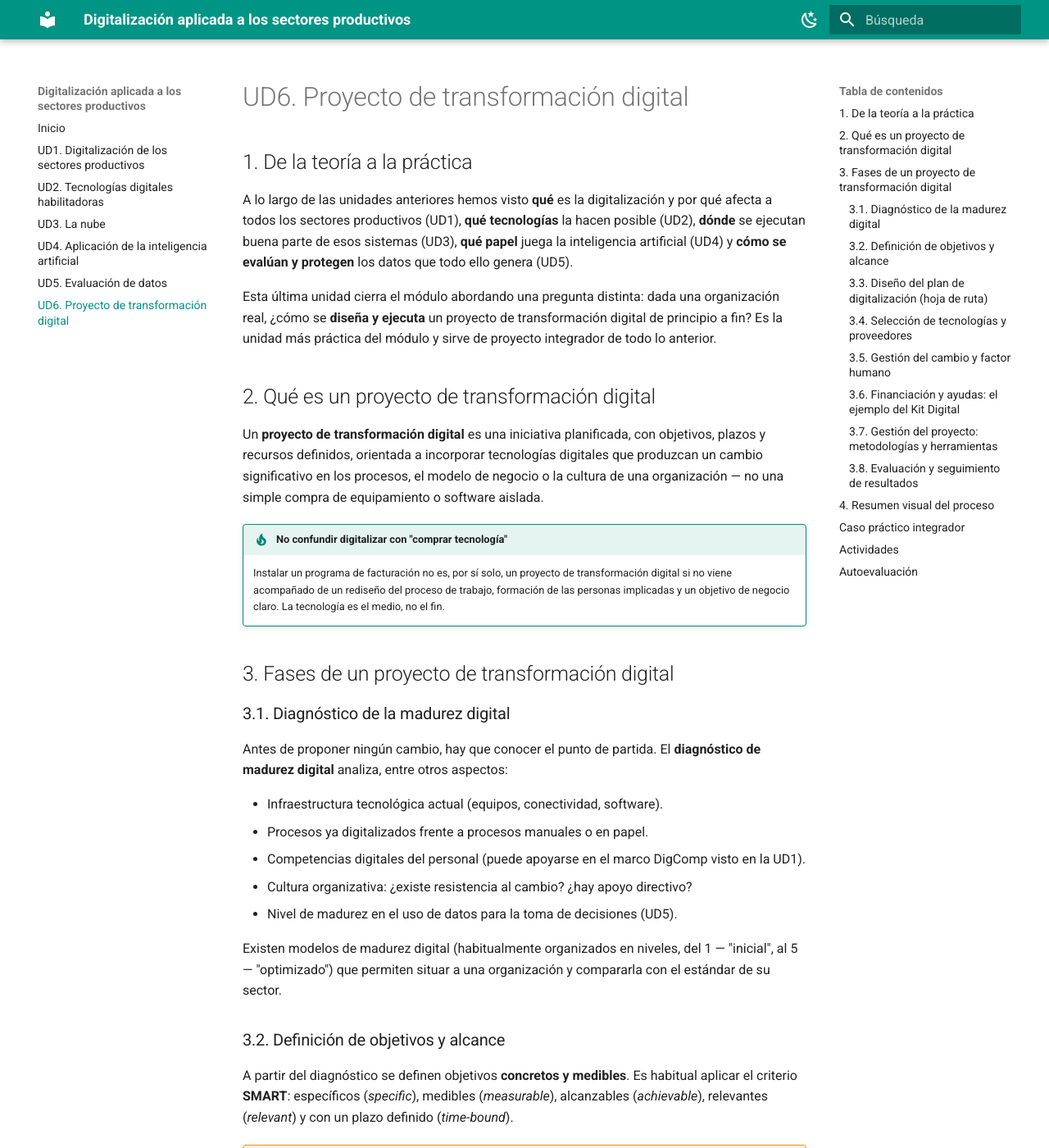
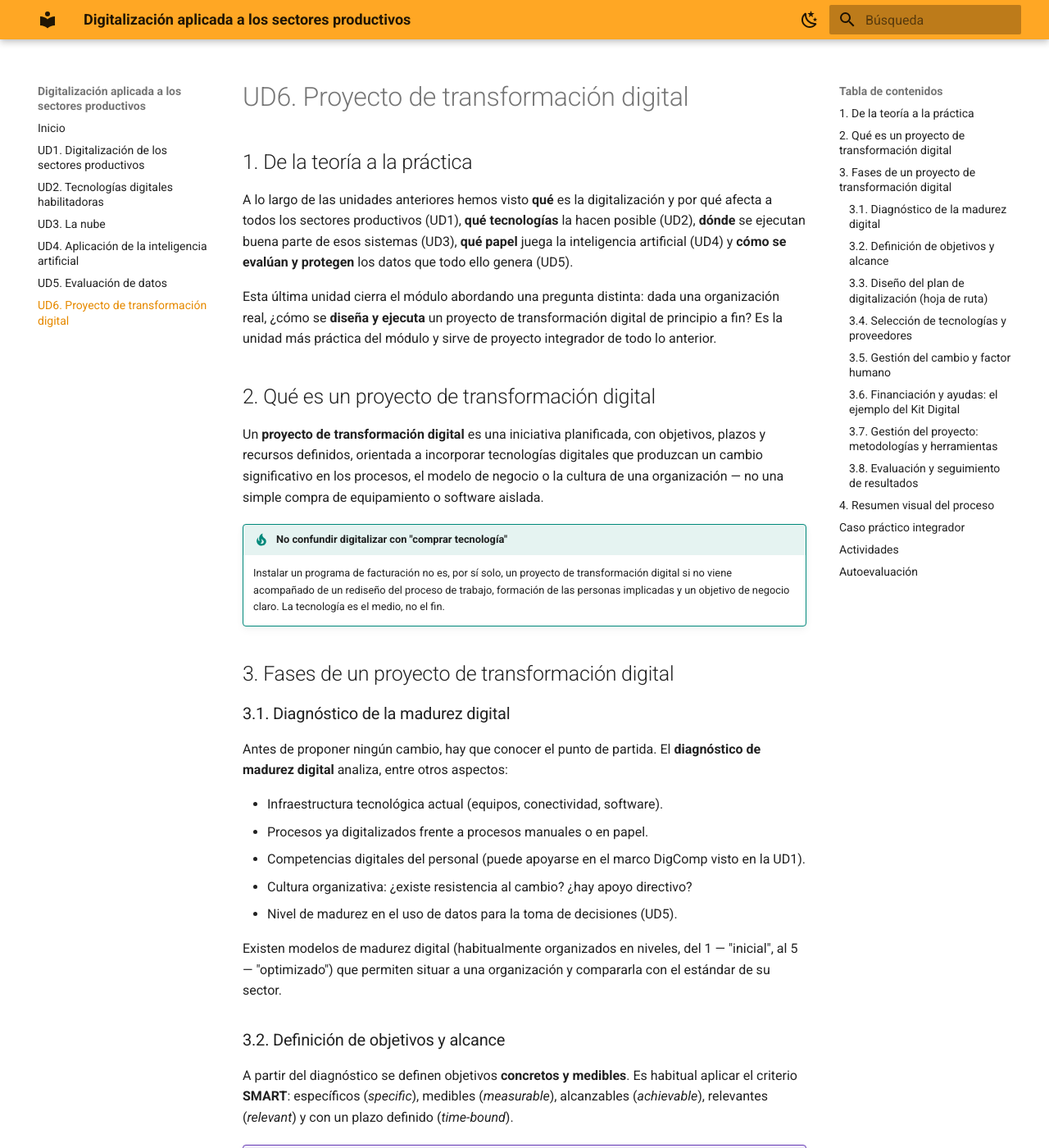
Before and after one commit to angelabserrano/digitalizacion, an MkDocs documentation site: the page built from docs/ud6.md, in a window 1280 px wide and 1400 px high. Shown: the whole window at 82% size. Built offline with MkDocs 1.6.1 and Material for MkDocs 9.7.7, drawn with Linux system fonts in a browser that asks for light colours.

Commit message:
Cambiar paleta a tonos naranjas
Co-Authored-By: Claude Sonnet 5 <noreply@anthropic.com>

```diff
--- a/docs/stylesheets/extra.css
+++ b/docs/stylesheets/extra.css
@@ -5,18 +5,18 @@
 
 .md-typeset .admonition.reto,
 .md-typeset details.reto {
-    border-color: rgb(255, 145, 0);
+    border-color: rgb(103, 58, 183);
 }
 
 .md-typeset .reto > .admonition-title,
 .md-typeset .reto > summary {
-    background-color: rgba(255, 145, 0, 0.1);
-    color: rgb(200, 100, 0);
+    background-color: rgba(103, 58, 183, 0.1);
+    color: rgb(81, 45, 145);
 }
 
 .md-typeset .reto > .admonition-title::before,
 .md-typeset .reto > summary::before {
-    background-color: rgb(255, 145, 0);
+    background-color: rgb(103, 58, 183);
     -webkit-mask-image: var(--md-admonition-icon--reto);
             mask-image: var(--md-admonition-icon--reto);
 }
--- a/mkdocs.yml
+++ b/mkdocs.yml
@@ -8,14 +8,14 @@ theme:
   language: es
   palette:
     - scheme: default
-      primary: teal
-      accent: cyan
+      primary: orange
+      accent: deep orange
       toggle:
         icon: material/weather-night
         name: Modo oscuro
     - scheme: slate
-      primary: teal
-      accent: cyan
+      primary: orange
+      accent: deep orange
       toggle:
         icon: material/weather-sunny
         name: Modo claro
```
